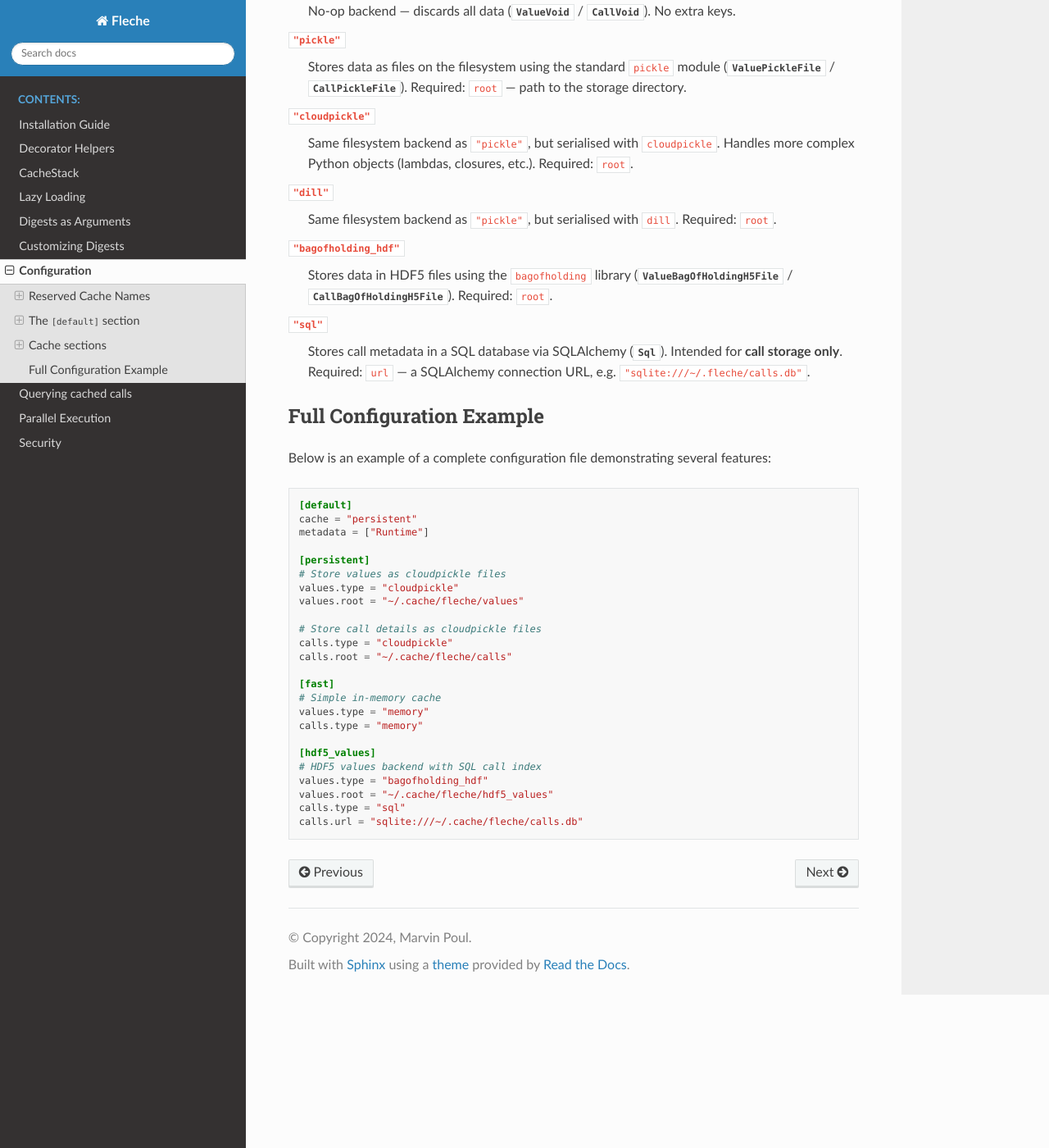
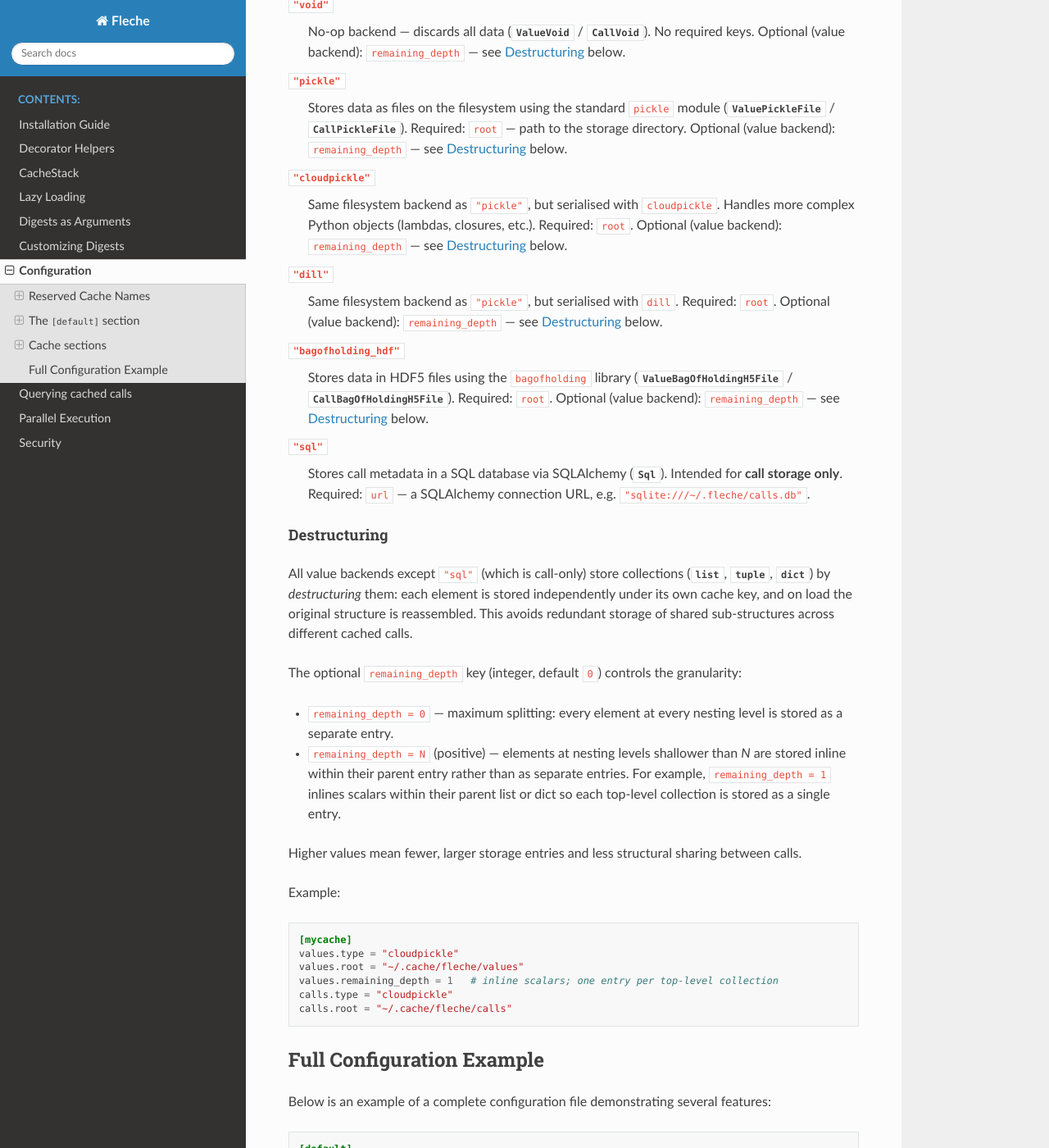
Before and after one commit to pmrv/fleche, a Sphinx documentation site: the page built from docs/configuration.rst, in a window 1280 px wide and 1400 px high, scrolled down 2347 px. Shown: the whole window at 82% size. Built offline with Sphinx 7.4.7 and the Read the Docs theme 3.1.0, drawn with Linux system fonts in a browser that asks for light colours; pages that are not in the unit, such as notebooks, are missing from menus; some of the changed text lies outside the part shown.

Commit message:
Document remaining_depth for destructuring value storage backends
- docs/configuration.rst: add remaining_depth optional key to all value
  storage type entries (memory, void, pickle, cloudpickle, dill,
  bagofholding_hdf); add new Destructuring subsection explaining the
  splitting behaviour and remaining_depth semantics with an example
- config.py: wire remaining_depth through storage_from_config (pop from
  config dict, apply via object.__setattr__ after construction); update
  storage_to_config to round-trip remaining_depth for all value backends;
  update module docstring and storage_from_config docstring

Co-authored-by: Marvin Poul <pmrv@users.noreply.github.com>

```diff
--- a/docs/configuration.rst
+++ b/docs/configuration.rst
@@ -101,32 +101,38 @@ Available storage types
 ``"memory"``
     Stores data in an in-memory dictionary
     (:class:`~fleche.storage.ValueMemory` / :class:`~fleche.storage.CallMemory`).
-    No extra keys.
+    No required keys.
+    Optional (value backend): ``remaining_depth`` — see `Destructuring`_ below.
 
 ``"void"``
     No-op backend — discards all data
     (:class:`~fleche.storage.ValueVoid` / :class:`~fleche.storage.CallVoid`).
-    No extra keys.
+    No required keys.
+    Optional (value backend): ``remaining_depth`` — see `Destructuring`_ below.
 
 ``"pickle"``
     Stores data as files on the filesystem using the standard ``pickle`` module
     (:class:`~fleche.storage.ValuePickleFile` / :class:`~fleche.storage.CallPickleFile`).
     Required: ``root`` — path to the storage directory.
+    Optional (value backend): ``remaining_depth`` — see `Destructuring`_ below.
 
 ``"cloudpickle"``
     Same filesystem backend as ``"pickle"``, but serialised with ``cloudpickle``.
     Handles more complex Python objects (lambdas, closures, etc.).
     Required: ``root``.
+    Optional (value backend): ``remaining_depth`` — see `Destructuring`_ below.
 
 ``"dill"``
     Same filesystem backend as ``"pickle"``, but serialised with ``dill``.
     Required: ``root``.
+    Optional (value backend): ``remaining_depth`` — see `Destructuring`_ below.
 
 ``"bagofholding_hdf"``
     Stores data in HDF5 files using the ``bagofholding`` library
     (:class:`~fleche.storage.ValueBagOfHoldingH5File` /
     :class:`~fleche.storage.CallBagOfHoldingH5File`).
     Required: ``root``.
+    Optional (value backend): ``remaining_depth`` — see `Destructuring`_ below.
 
 ``"sql"``
     Stores call metadata in a SQL database via SQLAlchemy
@@ -134,6 +140,37 @@ Available storage types
     Intended for **call storage only**.
     Required: ``url`` — a SQLAlchemy connection URL, e.g.
     ``"sqlite:///~/.fleche/calls.db"``.
+
+Destructuring
+^^^^^^^^^^^^^
+
+All value backends except ``"sql"`` (which is call-only) store collections
+(:class:`list`, :class:`tuple`, :class:`dict`) by *destructuring* them: each element is
+stored independently under its own cache key, and on load the original structure is
+reassembled.  This avoids redundant storage of shared sub-structures across different
+cached calls.
+
+The optional ``remaining_depth`` key (integer, default ``0``) controls the granularity:
+
+* ``remaining_depth = 0`` — maximum splitting: every element at every nesting level is
+  stored as a separate entry.
+* ``remaining_depth = N`` (positive) — elements at nesting levels shallower than *N* are
+  stored inline within their parent entry rather than as separate entries.
+  For example, ``remaining_depth = 1`` inlines scalars within their parent list or dict
+  so each top-level collection is stored as a single entry.
+
+Higher values mean fewer, larger storage entries and less structural sharing between calls.
+
+Example:
+
+.. code-block:: toml
+
+   [mycache]
+   values.type = "cloudpickle"
+   values.root = "~/.cache/fleche/values"
+   values.remaining_depth = 1   # inline scalars; one entry per top-level collection
+   calls.type = "cloudpickle"
+   calls.root = "~/.cache/fleche/calls"
 
 Full Configuration Example
 --------------------------
```
Also changed, not shown: 1 other file.
